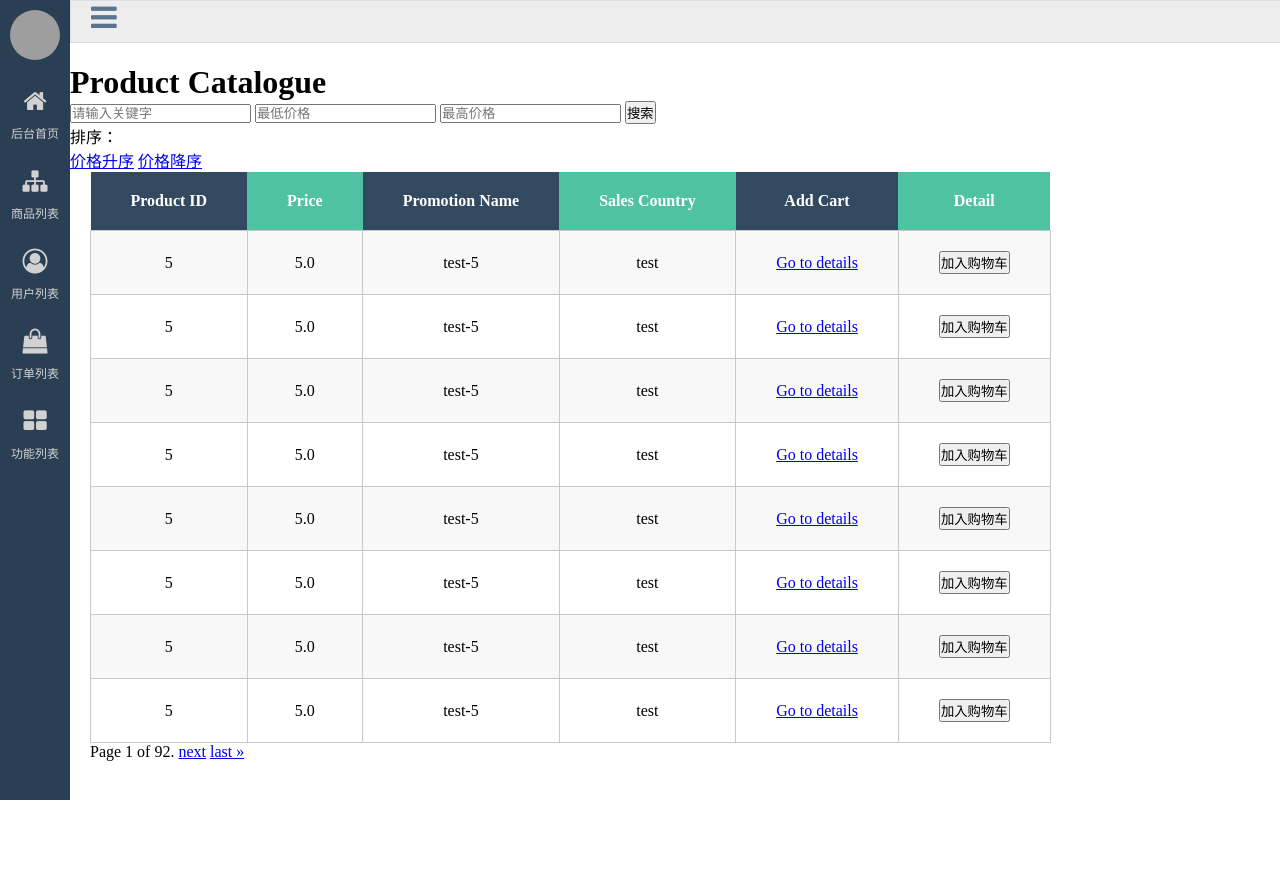
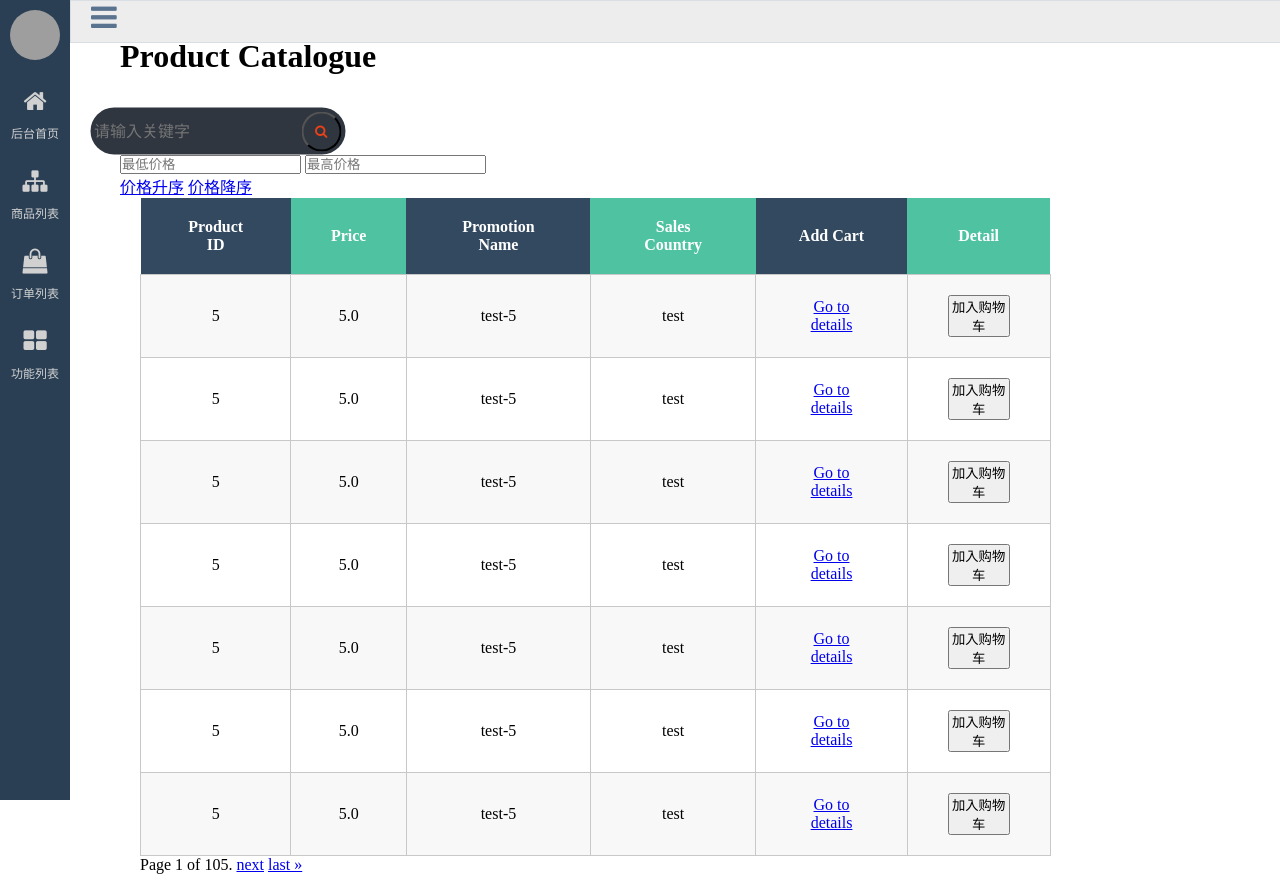
Before and after one commit to LINCIWEI/individual-work, a Django app: page /project_list/project_list/?&sort=asc in a window 1280 px wide; the page is wider, and only the part inside the window is pictured. Before the commit the page ends 800 px from the top of that part, so only its background shows below. Run offline with Django 4.2, Linux system fonts and the light colour scheme; data comes from the database, SQL or seed files in the repository; both versions use the stored data as it was after the commit; grey boxes are pictures that could not be loaded.

```diff
--- a/project_list/templates/project_list/project_list.html
+++ b/project_list/templates/project_list/project_list.html
@@ -11,6 +11,12 @@
 		<link rel="stylesheet" type="text/css" href="{% static 'css/list1.css' %}">
          <link href="https://cdn.bootcdn.net/ajax/libs/font-awesome/4.7.0/css/font-awesome.min.css" rel="stylesheet">
        <link rel="stylesheet" type="text/css" href="{% static 'css/25.css' %}">
+     <meta http-equiv="content-type" content="text/html; charset=utf-8">
+    <meta name="viewport" content="width=device-width,initial-scale=1,maximum-scale=1,user-scalable=no">
+
+
+    <link href="https://cdn.bootcdn.net/ajax/libs/font-awesome/4.7.0/css/font-awesome.min.css" rel="stylesheet">
+    <link rel="stylesheet" href="{% static 'css/36.css' %}">
 </head>
 <body>
   <div class="navbar"style="display:flex">
@@ -41,14 +47,9 @@
                     <span>商品列表</span>
                 </a>
             </li>
+
             <li>
-                <a href="javascript:void(0)">
-                    <i class="fa fa-user-circle-o" aria-hidden="true"></i>
-                    <span>用户列表</span>
-                </a>
-            </li>
-            <li>
-                <a href="javascript:void(0)">
+                <a href="{% url 'add_to_cart' %}">
                     <i class="fa fa-shopping-bag" aria-hidden="true"></i>
                     <span>订单列表</span>
                 </a>
@@ -60,23 +61,31 @@
                 </a>
             </li>
         </ul>
-        <div style="margin-top:5%">
-
+        <div style="margin-top:3%">
+<div id="big" style="margin-left:5%;">
     <h1>Product Catalogue</h1>
 
 <form method="GET" action="{% url 'project_list' %}">
-    <input type="text" name="keyword" placeholder="请输入关键字" value="{{ keyword }}">
+    <div class="search-box">
+    <input type="text" class="search-txt" name="keyword" placeholder="请输入关键字" value="{{ keyword }}">
+         <button class="search-btn" type="submit">
+            <i class="fa fa-search" aria-hidden="true"></i>
+        </button>
+        </div>
+
+    <div style="margin-top:80px;margin-le">
     <input type="text" name="min_price" placeholder="最低价格" value="{{ min_price }}">
     <input type="text" name="max_price" placeholder="最高价格" value="{{ max_price }}">
-    <button type="submit">搜索</button>
+        </div>
+<div>
+
+    <a href="{% url 'project_list' %}?{{ request.GET.urlencode }}&sort=asc">价格升序</a>
+    <a href="{% url 'project_list' %}?{{ request.GET.urlencode }}&sort=desc">价格降序</a>
+</div>
 </form>
 
 <!-- 在搜索结果下方添加排序选项 -->
-<div>
-    <p>排序：</p>
-    <a href="{% url 'project_list' %}?{{ request.GET.urlencode }}&sort=asc">价格升序</a>
-    <a href="{% url 'project_list' %}?{{ request.GET.urlencode }}&sort=desc">价格降序</a>
-</div>
+
 
 <!-- 显示搜索结果 -->
 
@@ -141,6 +150,7 @@
 
     </div>
         </div>
+        </div>
   </div>
 </body>
 </html>
--- a/project_list/views.py
+++ b/project_list/views.py
@@ -34,7 +34,7 @@ def project_list(request):
     elif sort == 'desc':
         list = list.order_by('-price')
 
-    paginator = Paginator(list, 8)
+    paginator = Paginator(list, 7)
     page_number = request.GET.get('page', 1)
     page_obj = paginator.get_page(page_number)
 
--- /dev/null
+++ b/static/css/36.css
@@ -0,0 +1,47 @@
+
+.search-box{
+    /* 绝对定位 水平垂直居中 */
+    position: absolute;
+    top: 15%;
+    left:17%;
+    transform: translate(-50%,-50%);
+    background-color: #2f3640;
+    height: 47px;
+    padding: 4px;
+    border-radius: 43px;
+}
+.search-txt{
+    border:none;
+    background: none;
+    outline: none;
+    float: left;
+    padding: 0;
+    color: #fff;
+    font-size: 16px;
+    line-height: 40px;
+    width: 200;
+    /* 动画过渡 */
+    transition: 0.4s;
+}
+.search-btn{
+    color: #e84118;
+    float: right;
+    width: 40px;
+    height: 40px;
+    border-radius: 50%;
+    background-color: #2f3640;
+    /* 弹性布局 水平垂直居中 */
+    display: flex;
+    justify-content: center;
+    align-items: center;
+    cursor: pointer;
+    /* 动画过渡 */
+
+}
+.search-box:hover .search-txt{
+    width: 200px;
+    padding: 0 6px;
+}
+.search-box:hover .search-btn{
+    background-color: #fff;
+}
```
Also changed, not shown: cartapp/templates/cartapp/cart.html (+12 -0 lines), db.sqlite3.
